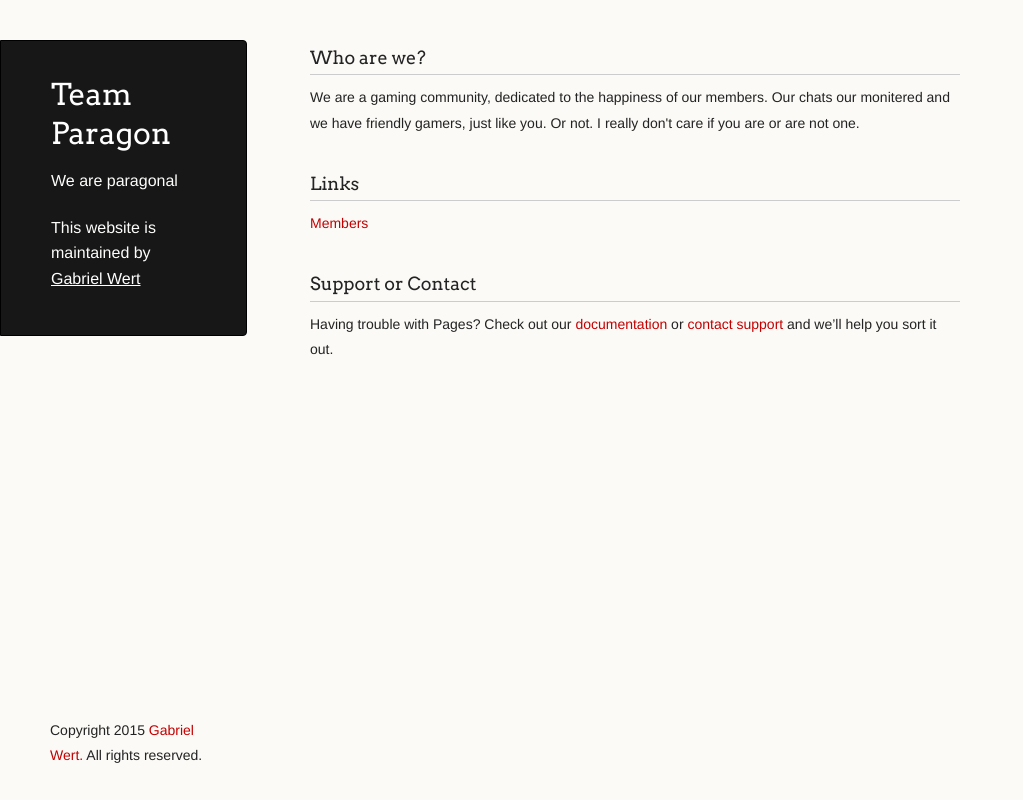
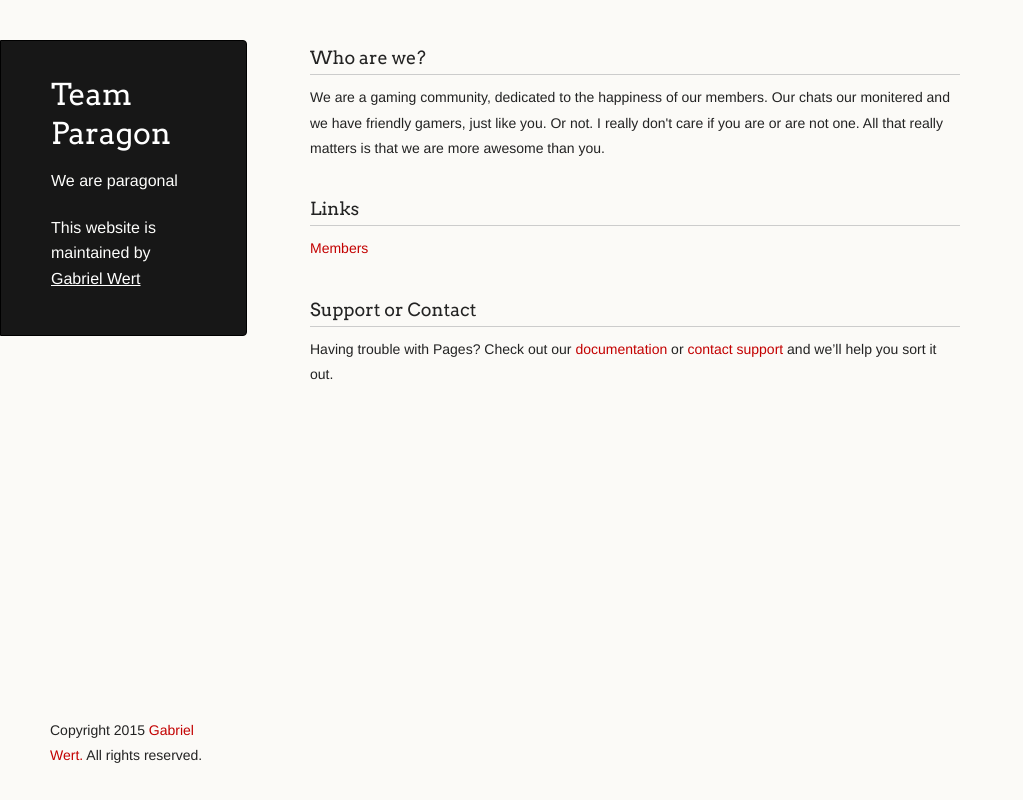
Before and after one commit to derpypiginc/TeamParagon, a plain HTML site: page index.html in a window 1280 px wide. Shown: the whole page, without its empty margins (0-1023 px from the left). Drawn offline with Linux system fonts and the light colour scheme.

Commit message:
Other thing changed

```diff
--- a/index.html
+++ b/index.html
@@ -27,7 +27,7 @@
         <h3>
 <a id="whoarewe" class="anchor" href="#whoarewe" aria-hidden="true"><span class="octicon octicon-link"></span></a>Who are we?</h3>
 
-<p>We are a gaming community, dedicated to the happiness of our members. Our chats our monitered and we have friendly gamers, just like you. Or not. I really don't care if you are or are not one.</p>
+<p>We are a gaming community, dedicated to the happiness of our members. Our chats our monitered and we have friendly gamers, just like you. Or not. I really don't care if you are or are not one. All that really matters is that we are more awesome than you.</p>
 
 <h3>
 <a id="links" class="anchor" href="#links" aria-hidden="true"><span class="octicon octicon-link"></span></a>Links</h3>
```
